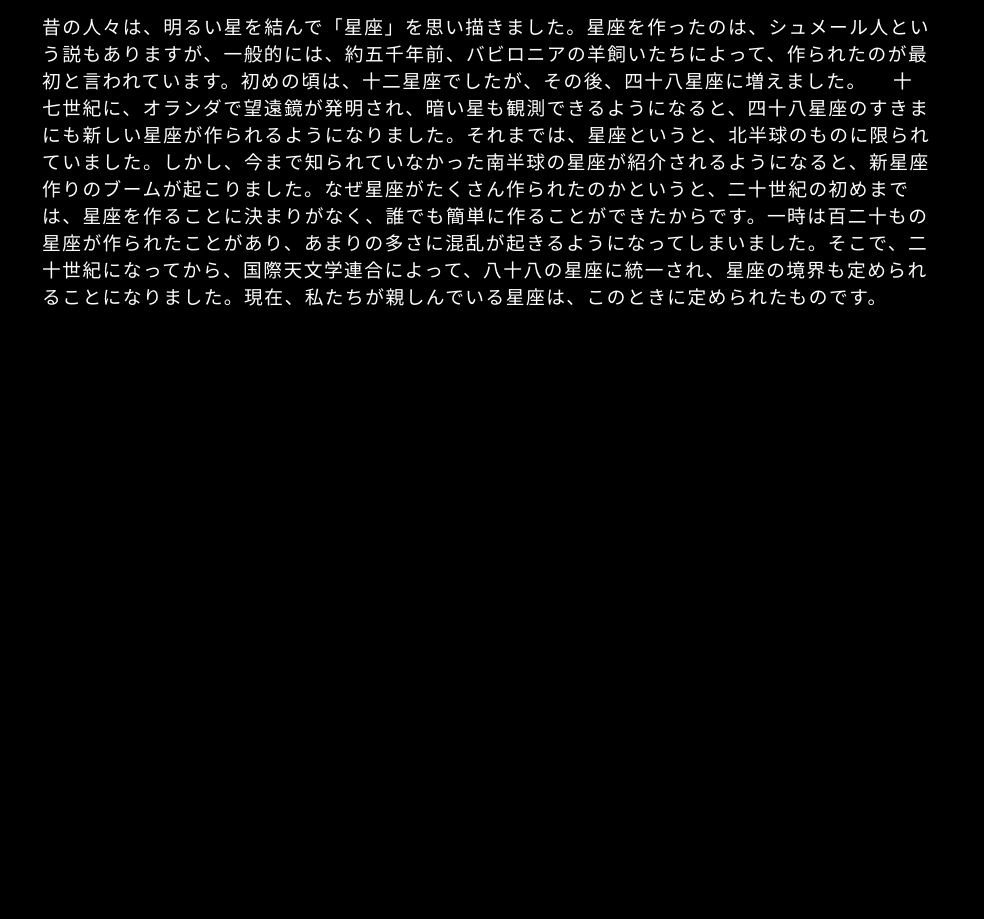
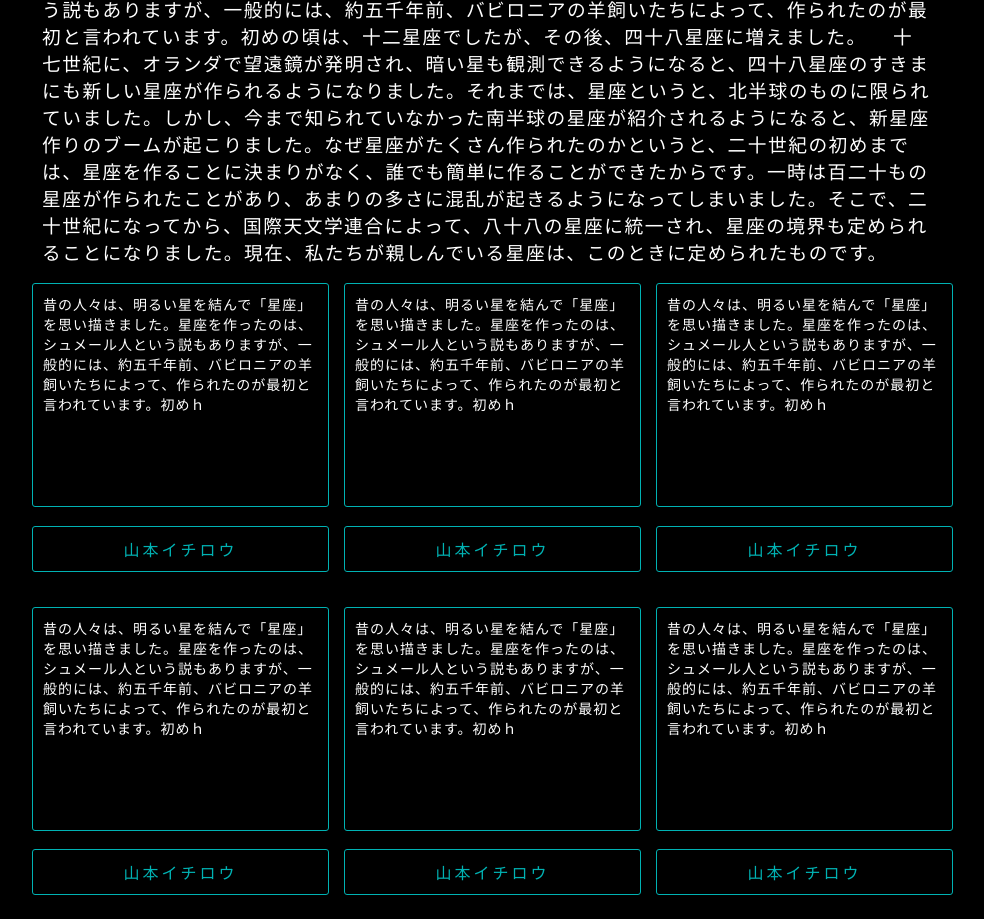
Before and after one commit to jumbo-in-Jap/type, a plain HTML site: page display.html in a window 1280 px wide. Shown: the part 354-1273 px from the top of the page, without its empty margins (161-1145 px from the left). Before the commit the page ends 800 px from the top, so only its background shows below. Drawn offline with nearby package versions, Linux system fonts and the light colour scheme.

Commit message:
Perfect display

```diff
--- a/css/common.css
+++ b/css/common.css
@@ -56,3 +56,39 @@ h1 {
 .secondarea {
 	display: none;
 }
+
+#ans {
+	padding: 10px;
+	font-weight: normal;
+	width: 275px;
+	height: 202px;
+	overflow: scroll;
+	color: white;
+	background: black;
+	border: 1px solid #00B2B3;
+	border-radius: 3px;
+	letter-spacing: 1px;
+	font-size: 14px;
+}
+
+#users {
+	width: 275px;
+	padding: 10px;
+	color: #00B2B3;
+	background: black;
+	border: 1px solid #00B2B3;
+	border-radius: 3px;
+	letter-spacing: 3px;
+	text-align: center;
+}
+
+.userAnswerArea {
+	overflow: hidden;
+	margin: 0 auto;
+	width: 940px;
+}
+
+.userAnswerBox {
+	margin-left: 15px;
+	float: left;
+}
--- a/display.html
+++ b/display.html
@@ -25,14 +25,38 @@
 
 	<!-- container -->
 		<div class="container">
-    	<h1 id="ans"></div>
-    	<div id="users">山下</div>
 
 			<h2 class="odai">
 					<img src="images/odai.png" alt="お題">
 			</h2>
 			<h3 id="ansTxt">昔の人々は、明るい星を結んで「星座」を思い描きました。星座を作ったのは、シュメール人という説もありますが、一般的には、約五千年前、バビロニアの羊飼いたちによって、作られたのが最初と言われています。初めの頃は、十二星座でしたが、その後、四十八星座に増えました。
 	　十七世紀に、オランダで望遠鏡が発明され、暗い星も観測できるようになると、四十八星座のすきまにも新しい星座が作られるようになりました。それまでは、星座というと、北半球のものに限られていました。しかし、今まで知られていなかった南半球の星座が紹介されるようになると、新星座作りのブームが起こりました。なぜ星座がたくさん作られたのかというと、二十世紀の初めまでは、星座を作ることに決まりがなく、誰でも簡単に作ることができたからです。一時は百二十もの星座が作られたことがあり、あまりの多さに混乱が起きるようになってしまいました。そこで、二十世紀になってから、国際天文学連合によって、八十八の星座に統一され、星座の境界も定められることになりました。現在、私たちが親しんでいる星座は、このときに定められたものです。</h3>
+			<div class="userAnswerArea">
+				<div class="userAnswerBox">
+					<h4 id="ans">昔の人々は、明るい星を結んで「星座」を思い描きました。星座を作ったのは、シュメール人という説もありますが、一般的には、約五千年前、バビロニアの羊飼いたちによって、作られたのが最初と言われています。初めｈ</h4>
+					<p id="users">山本イチロウ</p>
+				</div>
+				<div class="userAnswerBox">
+					<h4 id="ans">昔の人々は、明るい星を結んで「星座」を思い描きました。星座を作ったのは、シュメール人という説もありますが、一般的には、約五千年前、バビロニアの羊飼いたちによって、作られたのが最初と言われています。初めｈ</h4>
+					<p id="users">山本イチロウ</p>
+				</div>
+				<div class="userAnswerBox">
+					<h4 id="ans">昔の人々は、明るい星を結んで「星座」を思い描きました。星座を作ったのは、シュメール人という説もありますが、一般的には、約五千年前、バビロニアの羊飼いたちによって、作られたのが最初と言われています。初めｈ</h4>
+					<p id="users">山本イチロウ</p>
+				</div>
+				<div class="userAnswerBox">
+					<h4 id="ans">昔の人々は、明るい星を結んで「星座」を思い描きました。星座を作ったのは、シュメール人という説もありますが、一般的には、約五千年前、バビロニアの羊飼いたちによって、作られたのが最初と言われています。初めｈ</h4>
+					<p id="users">山本イチロウ</p>
+				</div>
+				<div class="userAnswerBox">
+					<h4 id="ans">昔の人々は、明るい星を結んで「星座」を思い描きました。星座を作ったのは、シュメール人という説もありますが、一般的には、約五千年前、バビロニアの羊飼いたちによって、作られたのが最初と言われています。初めｈ</h4>
+					<p id="users">山本イチロウ</p>
+				</div>
+				<div class="userAnswerBox">
+					<h4 id="ans">昔の人々は、明るい星を結んで「星座」を思い描きました。星座を作ったのは、シュメール人という説もありますが、一般的には、約五千年前、バビロニアの羊飼いたちによって、作られたのが最初と言われています。初めｈ</h4>
+					<p id="users">山本イチロウ</p>
+				</div>
+			</div>
 
 		</div>
 
```
Lines whose indentation alone changed are shown as unchanged.
